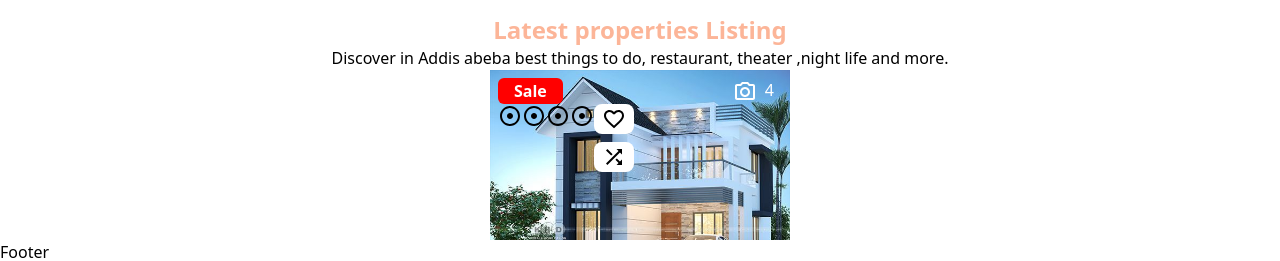
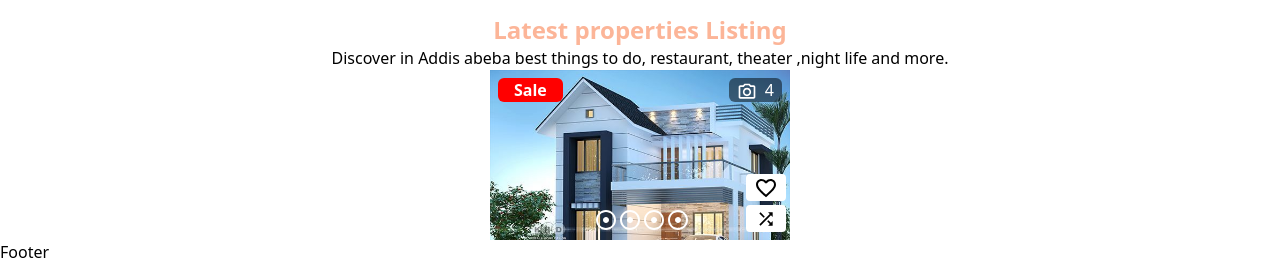
Before and after one commit to mihret1/yeneBet--mern-stack, a React (Vite) app in the folder client/: page / in a window 1280 px wide. Shown: the part 2452-2713 px from the top of the page. Built offline with nearby package versions, Linux system fonts and the light colour scheme.

Commit message:
add navigator on image

```diff
--- a/client/src/index.css
+++ b/client/src/index.css
@@ -56,3 +56,7 @@
 .Type div{
    @apply text-center font-semibold text-lg
 }
+
+.camera{
+    background-color: rgba(0, 0, 0, 0.5);
+}
--- a/client/src/pages/Home.jsx
+++ b/client/src/pages/Home.jsx
@@ -25,6 +25,8 @@ import t8 from '../assets/Cat/t8.jpg'
 import CameraAltOutlinedIcon from '@mui/icons-material/CameraAltOutlined';
 import AdjustOutlinedIcon from '@mui/icons-material/AdjustOutlined';
 import ShuffleIcon from '@mui/icons-material/Shuffle';
+import KeyboardArrowRightIcon from '@mui/icons-material/KeyboardArrowRight';
+import KeyboardArrowLeftIcon from '@mui/icons-material/KeyboardArrowLeft';
 
 function Home() {
   const [isDrop,setIsDrop]=useState(false)
@@ -32,29 +34,37 @@ function Home() {
   const [money,setMoney]=useState('')
   const [type,setType]=useState(0)
   const [fav,setFav]=useState(false)
+  const [imageArrow ,setImageArrow]=useState(false)
 
   const Cardd=(props)=>{
     return(
       <div>
            {/* for image part */}
 
-        <div  className='p-2 h-[170px] bg-cover	w-[300px]' style={{ backgroundImage:`url(${props.imgg})` }}>
+        <div onMouseEnter={()=>setImageArrow(true)} onMouseLeave={()=>setImageArrow(false)}  className='flex flex-col justify-between p-2 h-[170px] bg-cover	w-[300px]' style={{ backgroundImage:`url(${props.imgg})` }}>
           <div className='flex justify-between'>
             <button className=' px-4  rounded-md font-semibold text-white ' style={{ backgroundColor:`${props.bcolor}` }}>{props.bname}</button>
-            <div className= ' camera text-white  px-2 rounded-md  '><CameraAltOutlinedIcon sx={{ marginRight:1 }} />4</div>
+            <div className= ' camera text-white  px-2 rounded-md  '><CameraAltOutlinedIcon sx={{ marginRight:1 }} fontSize='small' />4</div>
           </div>
-          <div className=' flex'>
-            <div className='flex'>
+
+           { imageArrow && <div className='flex justify-between pt-6 '>
+              <button> <KeyboardArrowLeftIcon sx={{color:'#FF6531' ,fontSize:33}}/></button>
+              <button><KeyboardArrowRightIcon  sx={{color:'#FF6531', fontSize:33}}/></button>
+           </div>
+           }
+
+          <div className=' flex pl-24  '>
+            <div className='flex items-center text-white pr-14 pt-10'>
               <AdjustOutlinedIcon/>
               <AdjustOutlinedIcon/>
               <AdjustOutlinedIcon/>
               <AdjustOutlinedIcon/>
             </div>
-            <div className=' flex flex-col gap-2'>
-              <IconButton onClick={()=>setFav((e)=>!e)} sx={{height:30,  backgroundColor:'white' ,color:'black', borderRadius:2, '&:hover':{backgroundColor:'white'}}}>
-               {!fav ? <FavoriteBorderOutlinedIcon /> : <FavoriteIcon sx={{ color:'red' }} /> }
+            <div className=' flex flex-col gap-1 place-self-end							'>
+              <IconButton onClick={()=>setFav((e)=>!e)} sx={{height:27,  backgroundColor:'white' ,color:'black', borderRadius:1, '&:hover':{backgroundColor:'white'}}}>
+               {!fav ? <FavoriteBorderOutlinedIcon /> : <FavoriteIcon  sx={{ color:'red' }} /> }
               </IconButton>
-              <IconButton sx={{height:30,  backgroundColor:'white' ,color:'black', borderRadius:2, '&:hover':{backgroundColor:'white'}}}><ShuffleIcon /> </IconButton>
+              <IconButton sx={{height:27,  backgroundColor:'white' ,color:'black', borderRadius:1, '&:hover':{backgroundColor:'white'}}}><ShuffleIcon fontSize='small'/> </IconButton>
 
             </div>
 
```
